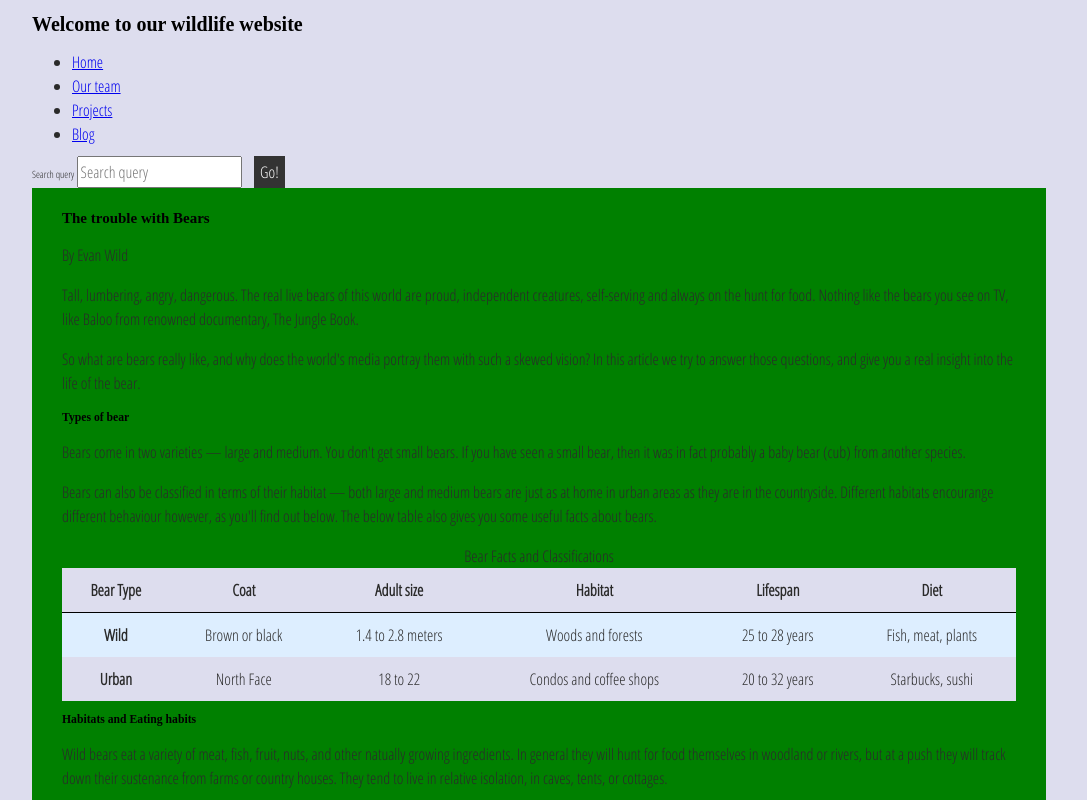
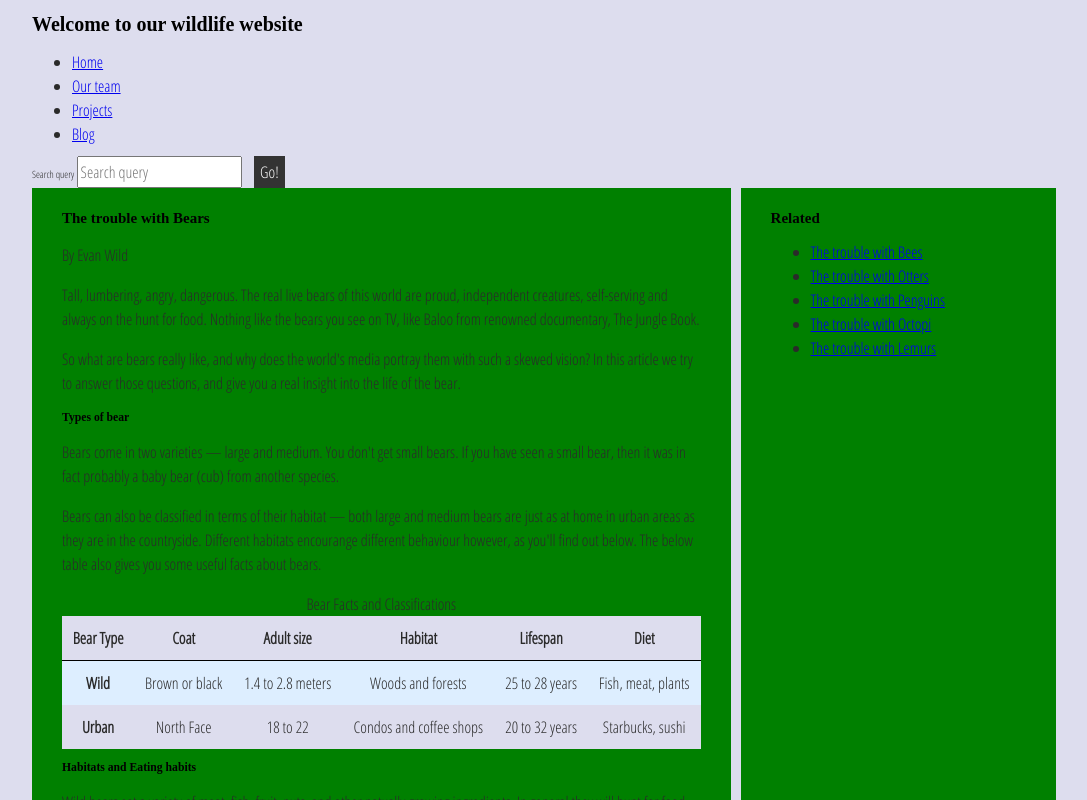
Before and after one commit to VxThug/VxThug.github.io, a plain HTML site: page lab5/part1/index.html in a window 1280 px wide. Shown: the top 800 px of the page, without its empty margins (96-1183 px from the left). Drawn offline with Linux system fonts and the light colour scheme; a web font is replaced by a local one.

Commit message:
Update index.html

```diff
--- a/lab5/part1/index.html
+++ b/lab5/part1/index.html
@@ -156,3 +156,23 @@
           </div>
         </section>
       </article>
+
+        <div class="secondary">
+        <h2>Related</h2>
+        <ul>
+          <li><a href="#">The trouble with Bees</a></li>
+          <li><a href="#">The trouble with Otters</a></li>
+          <li><a href="#">The trouble with Penguins</a></li>
+          <li><a href="#">The trouble with Octopi</a></li>
+          <li><a href="#">The trouble with Lemurs</a></li>
+        </ul>
+      </div>
+    </main>
+
+    <footer>
+      <p>©Copyright 2050 by nobody. All rights reversed.</p>
+    </footer>
+
+    <script src="main.js"></script>
+  </body>
+</html>
```
